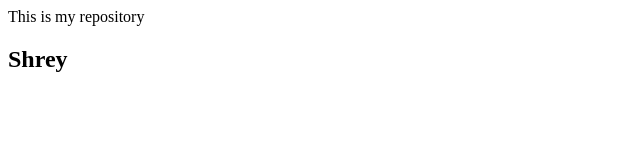
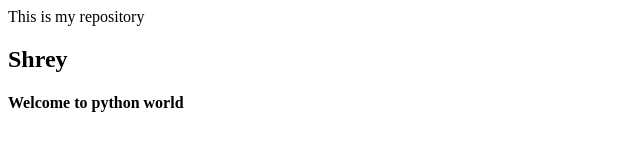
Before and after one commit to Shrey-developer/proj1, a plain HTML site: page index.html in a window 1280 px wide. Shown: the whole page, without its empty margins (0-640 px from the left). Drawn offline with Linux system fonts and the light colour scheme.

Commit message:
Update index.html

```diff
--- a/index.html
+++ b/index.html
@@ -9,6 +9,7 @@
     <header>
         This is my repository
         <h2> Shrey</h2>
+        <h4>Welcome to python world</h4>
     </header>
 </body>
 </html>
```
